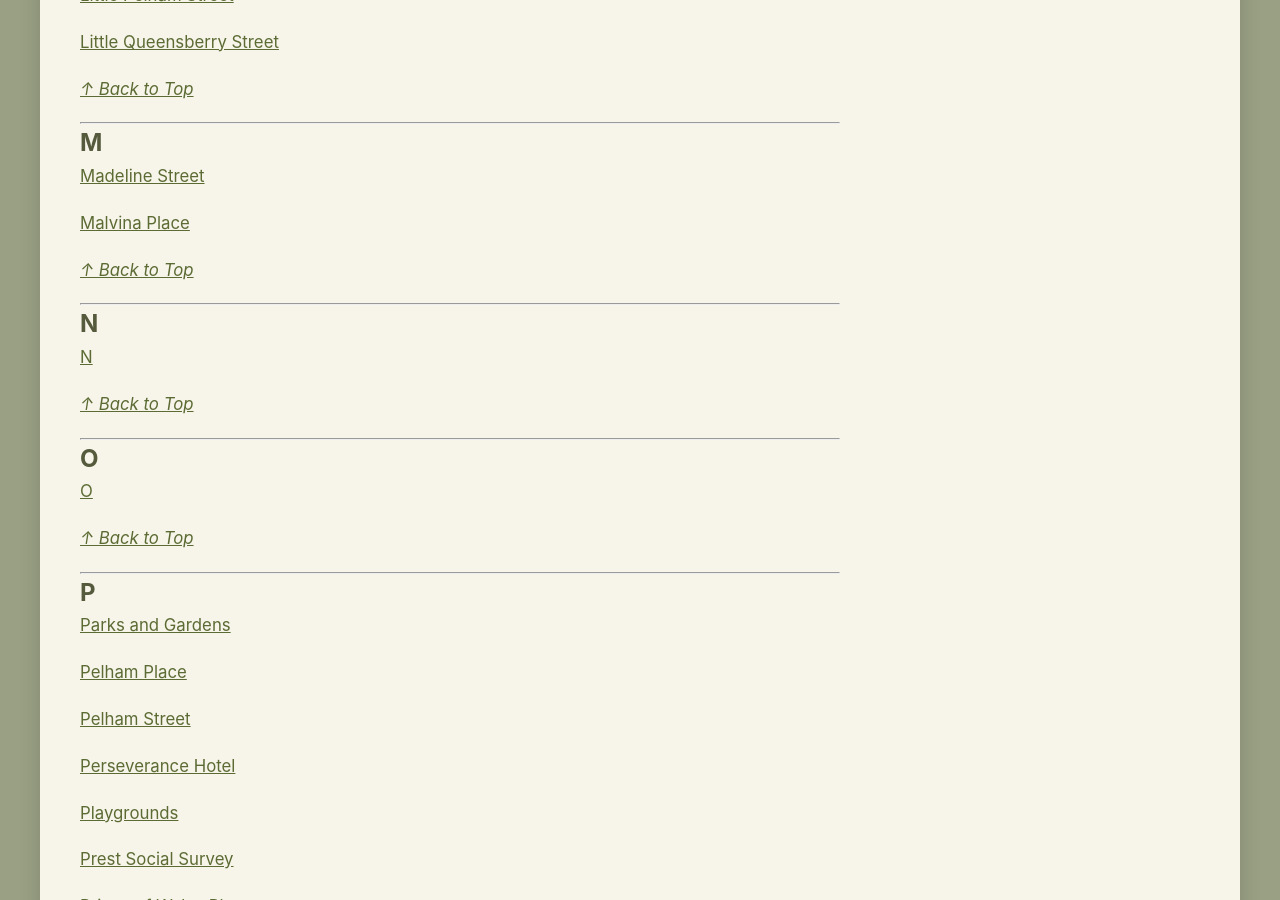
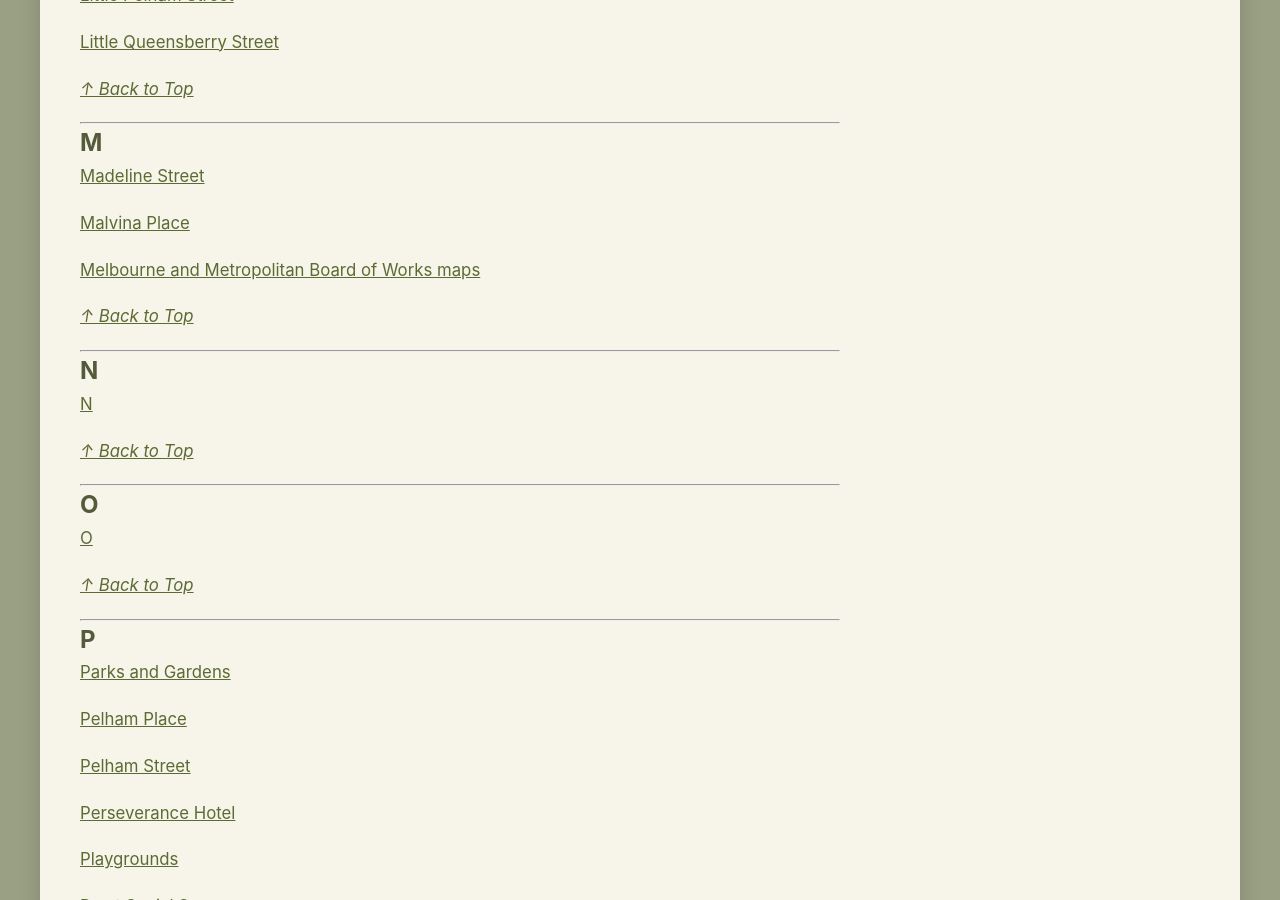
Before and after one commit to notamitchell/order, a Jekyll site: the page built from aToZ.md, in a window 1280 px wide and 900 px high, scrolled down 4123 px. Built offline with Jekyll 4.4.1, drawn with Linux system fonts in a browser that asks for light colours; a script that is not in the unit is left out.

Commit message:
Update aToZ.md

```diff
--- a/aToZ.md
+++ b/aToZ.md
@@ -198,6 +198,8 @@
 
 [Malvina Place](civic?id=Malvina Place)
 
+[Melbourne and Metropolitan Board of Works maps](civic?id=MMBW)
+
 _[&uarr; Back to Top](#index-a-to-z)_
 
 ---
```
